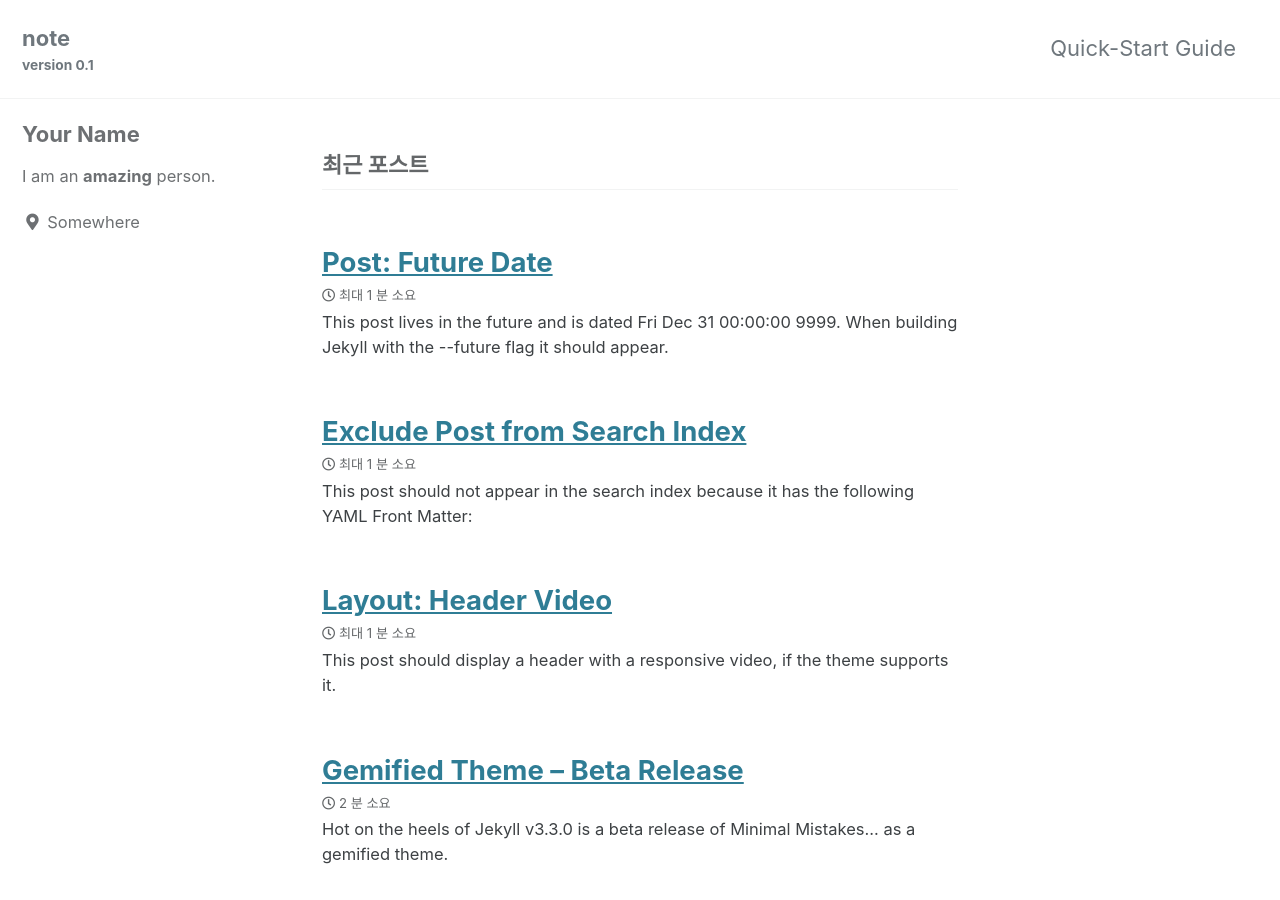
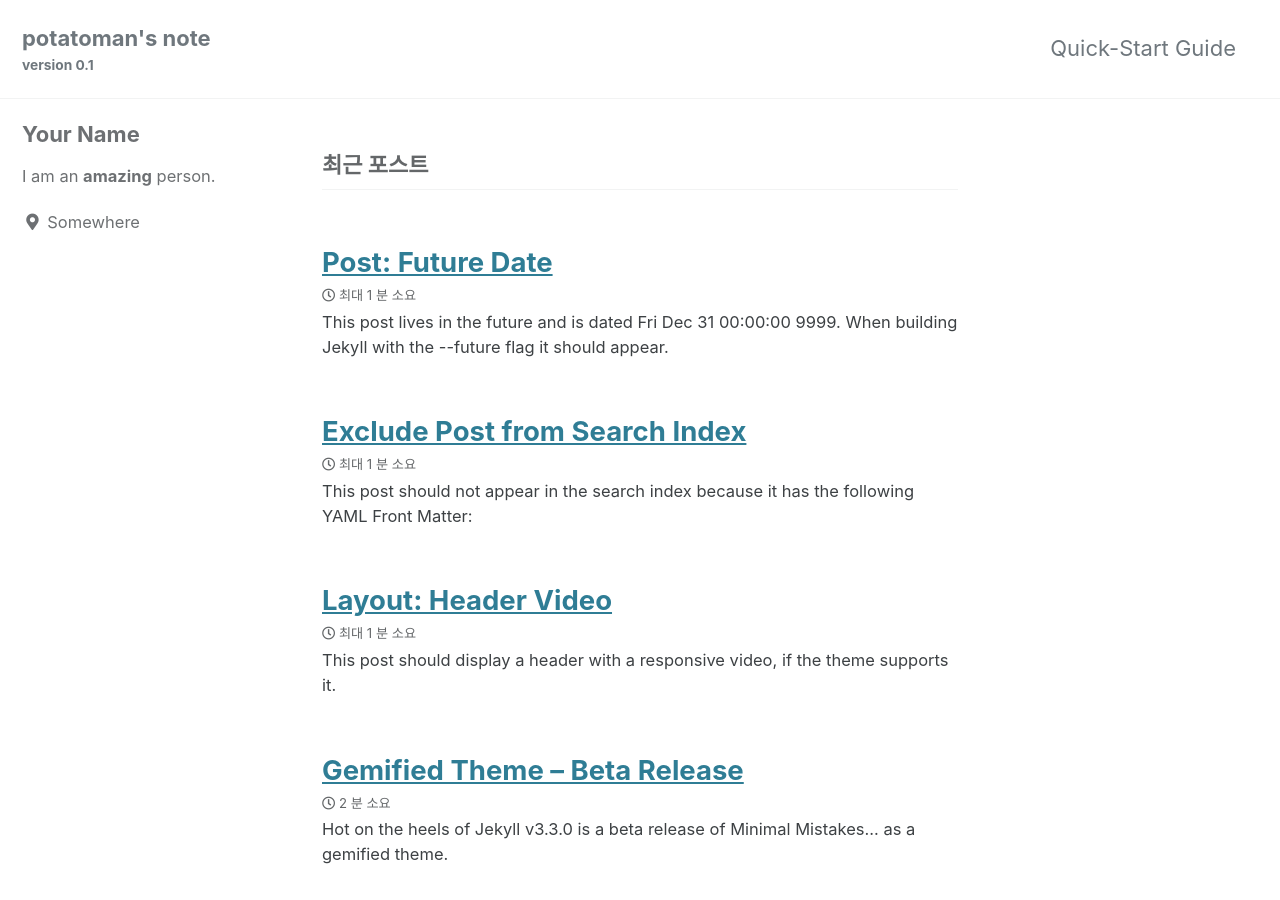
Before and after one commit to potatoman1028/potatoman1028.github.io, a Jekyll site: the page built from index.html, in a window 1280 px wide and 900 px high. Built offline with Jekyll 4.4.1, drawn with Linux system fonts in a browser that asks for light colours; cached includes are drawn as plain includes; the list of posts is cut into pages by our own code.

Commit message:
Update _config.yml
blog name update

```diff
--- a/_config.yml
+++ b/_config.yml
@@ -16,17 +16,17 @@ minimal_mistakes_skin    : "default" # "air", "aqua", "contrast", "dark", "dirt"
 
 # Site Settings
 locale                   : "ko-KR"
-title                    : "note"
+title                    : "potatoman's note"
 title_separator          : "-"
 subtitle                 : "version 0.1" # site tagline that appears below site title in masthead
 name                     : "HyoGon Kim"
-description              : "hygon's note"
+description              : "potatoman's note"
 url                      : "https://potatoman1028.github.io/" # the base hostname & protocol for your site e.g. "https://mmistakes.github.io"
 baseurl                  : # the subpath of your site, e.g. "/blog"
 repository               : "potatoman1028/potatoman1028.github.io" # GitHub username/repo-name e.g. "mmistakes/minimal-mistakes"
 teaser                   : # path of fallback teaser image, e.g. "/assets/images/500x300.png"
 logo                     : # path of logo image to display in the masthead, e.g. "/assets/images/88x88.png"
-masthead_title           : "note" # overrides the website title displayed in the masthead, use " " for no title
+masthead_title           : "potatoman's note" # overrides the website title displayed in the masthead, use " " for no title
 # breadcrumbs            : false # true, false (default)
 words_per_minute         : 200
 comments:
```
